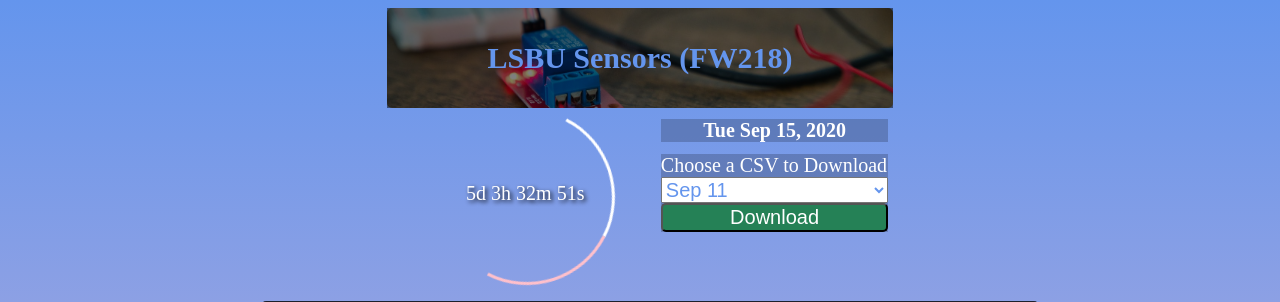
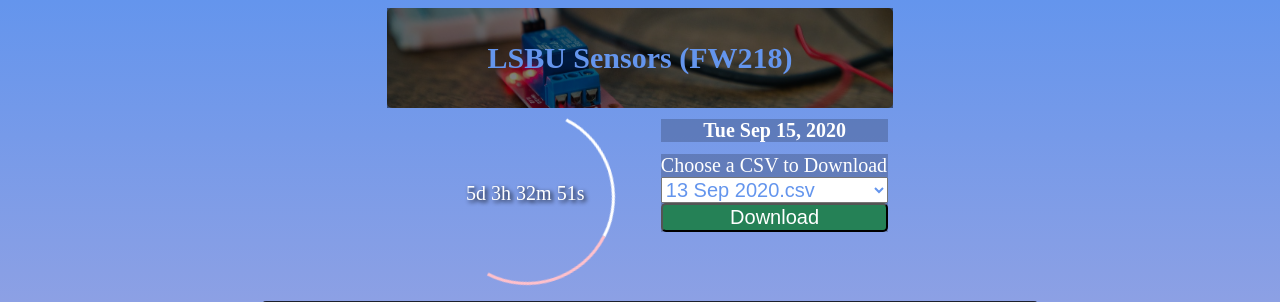
Before and after one commit to emylincon/lsbu_sensors, a Flask app: page / in a window 1280 px wide. Shown: the top 302 px of the page. Run offline with Flask 2, Linux system fonts and the light colour scheme; data comes from the database, SQL or seed files in the repository; some libraries are stand-ins or nearby versions.

Commit message:
improved design v2

```diff
--- a/templates/index.html
+++ b/templates/index.html
@@ -21,13 +21,12 @@
         <div class="download">
             <div id='today'></div>
             <div class="myForm">
-                <form action="/download" method="POST">
-                    <label for="myfiles">Choose a CSV to Download</label>
+                <form action="/download" name="myForm" id="myForm" method="POST">
+                    <label for="myfile">Choose a CSV to Download</label>
                     <select name="myfile" id="myfile">
-                      <option value="volvo">Sep 11</option>
-                      <option value="saab">Sep 12</option>
-                      <option value="opel">Sep 13</option>
-                      <option value="audi">Sep 14</option>
+                        {% for file in data %}
+                        <option value="{{ file }}">{{ file }}</option>
+                        {% endfor %}
                     </select>
                     <input type="submit" value="Download">
                 </form>
```
